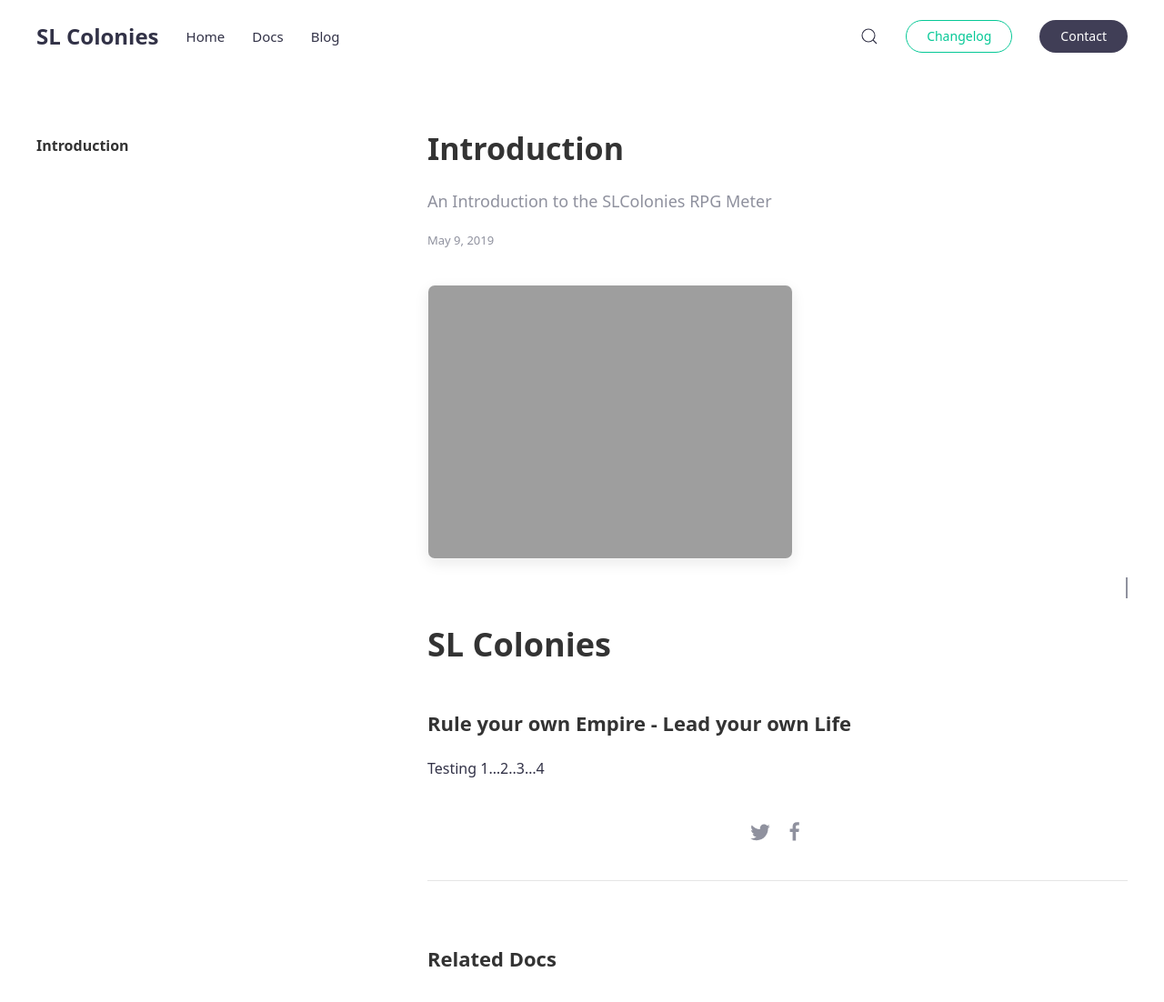
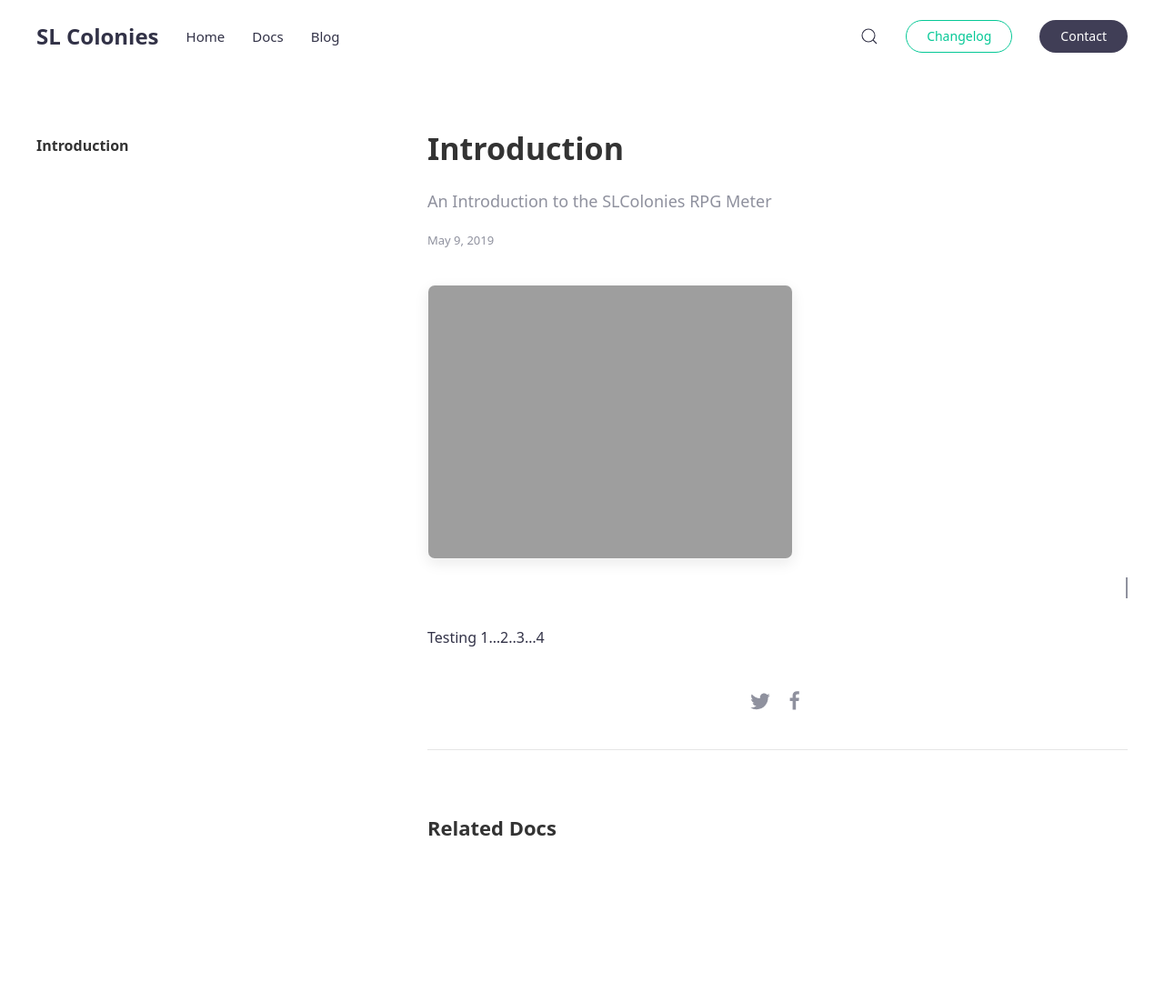
Before and after one commit to SLColonies/Public, a Jekyll site: the page built from _docs/‌introduction.md, in a window 1280 px wide and 1150 px high. Shown: the top 1102 px of the window at 91% size. Built offline with Jekyll 4.4.1, drawn with Linux system fonts in a browser that asks for light colours.

Commit message:
Introduction

```diff
--- a/_docs/‌introduction.md
+++ b/_docs/‌introduction.md
@@ -1,12 +1,10 @@
 ---
 title: Introduction
 subtitle: An Introduction to the SLColonies RPG Meter
-author: Temujin
+author: temujin
 tags: [general]
 ---
 
 {% include image.html img="logo.jpg" alt="SL Colonies Logo" caption="" %}
-# SL Colonies
-### Rule your own Empire - Lead your own Life
 
 Testing 1...2..3...4
```
